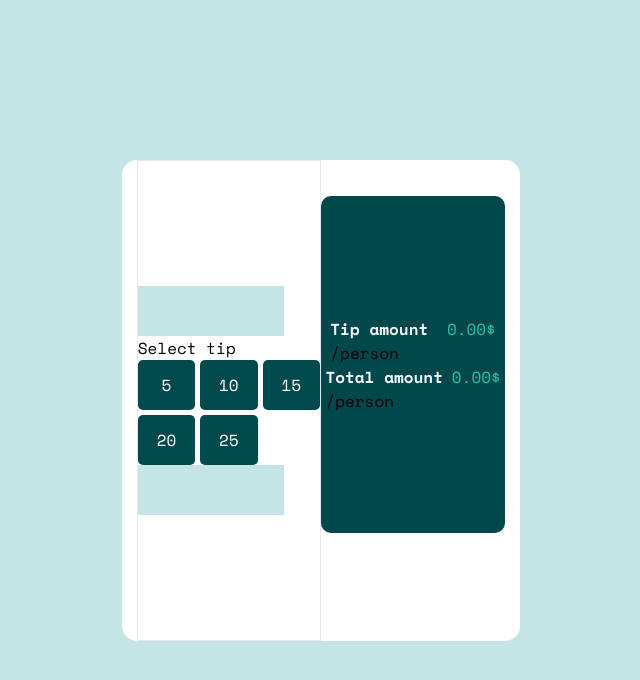
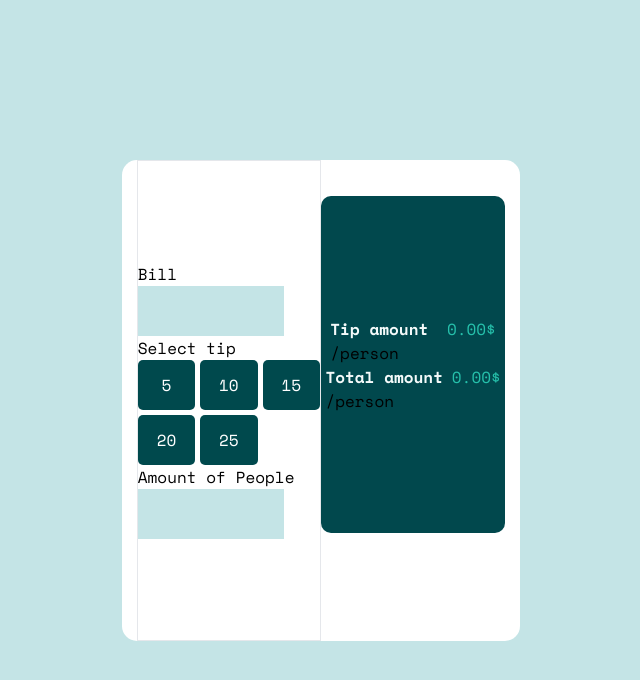
Before and after one commit to nk-on/Tip-Calculator-react, a React (Vite) app: page / in a window 1280 px wide. Shown: the top 680 px of the page, without its empty margins (319-959 px from the left). Built offline with nearby package versions, Linux system fonts and the light colour scheme.

Commit message:
Adding titles to the form components

```diff
--- a/src/components/form/form.tsx
+++ b/src/components/form/form.tsx
@@ -2,7 +2,7 @@ export default function Form( {title,setBill,setPeople}) {
   return (
     <>
       <div className="flex flex-col">
-        {title.title}
+        {title}
         <input type="number" className="w-[80%] h-[50px] bg-[#c4e4e6]" onChange={(event)=>{
           if(title === "Bill"){
             setBill(event.target.value)
```
